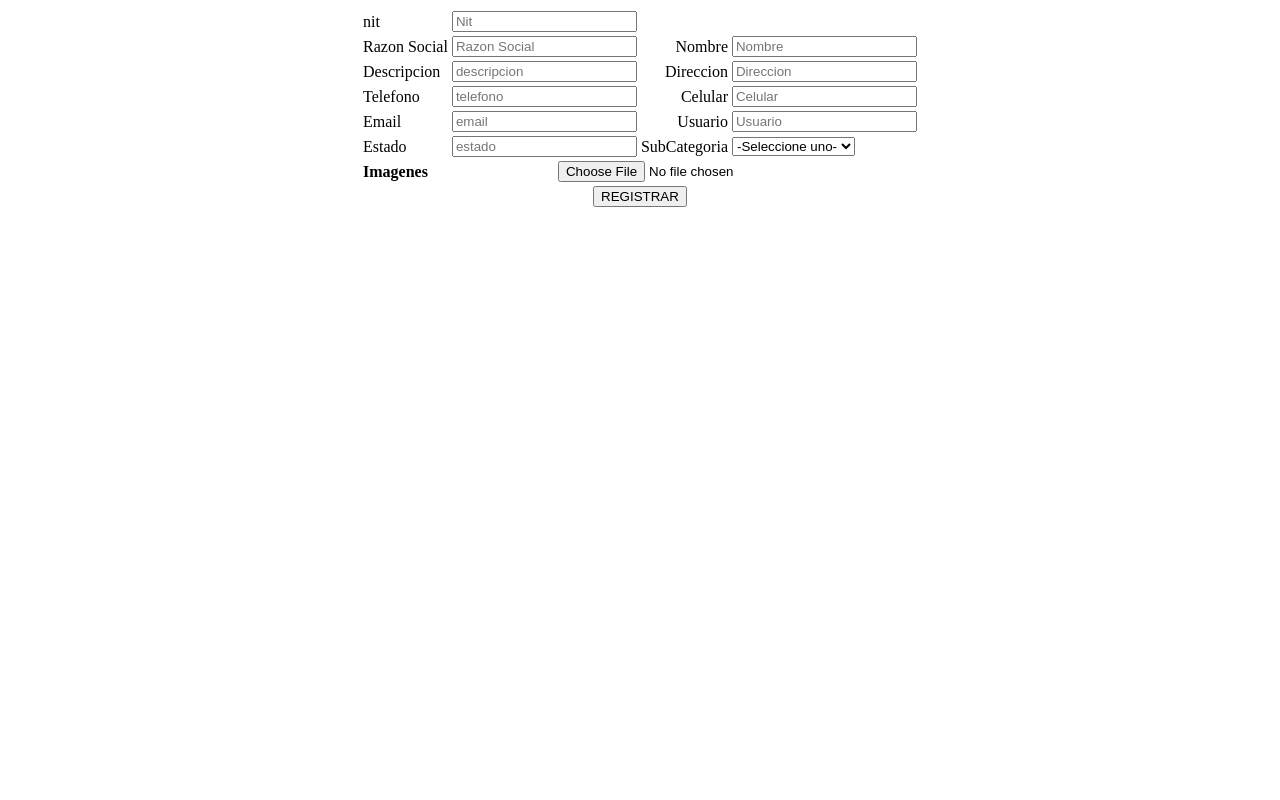
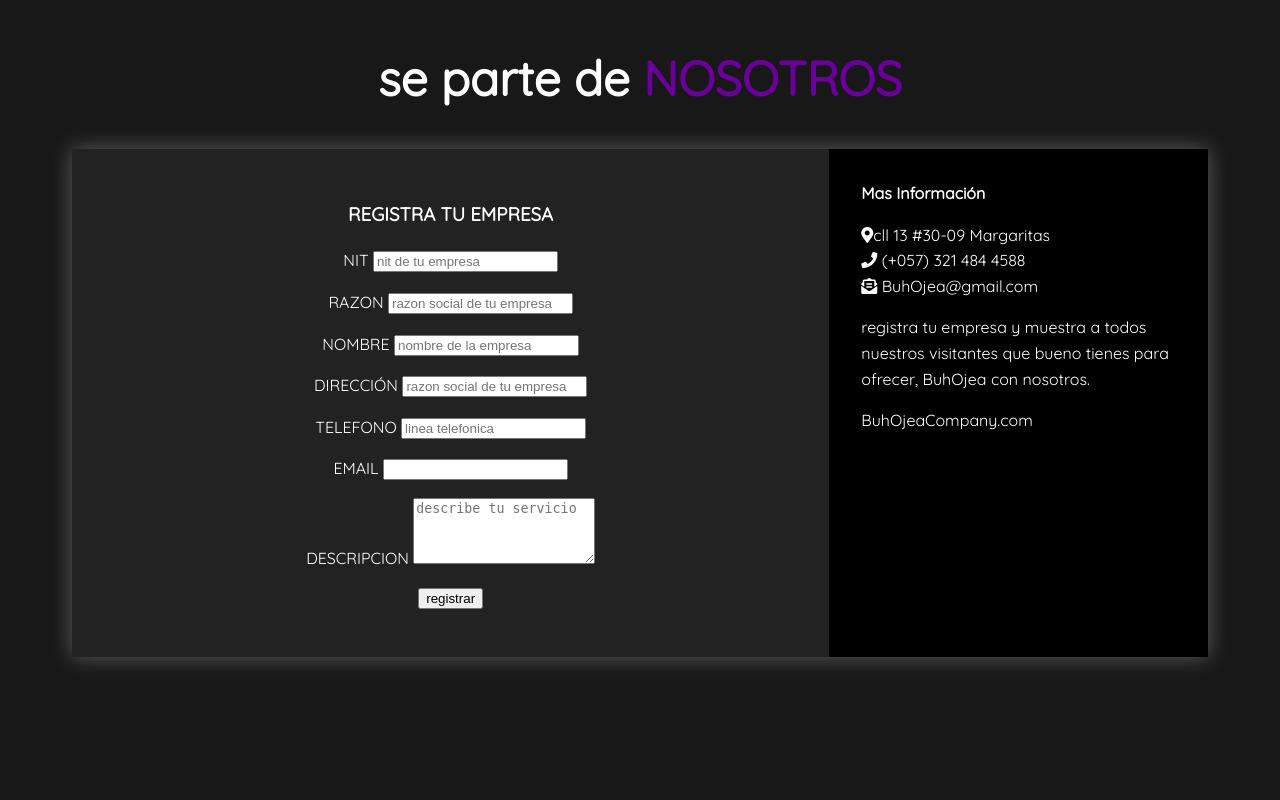
Before and after one commit to rram1217/directorio, a PHP site: page /vista/empresas.html in a window 1280 px wide. Run offline with PHP 8.4, Linux system fonts and the light colour scheme; some libraries are stand-ins or nearby versions.

Commit message:
Empresa html y back

```diff
--- /dev/null
+++ b/vista/MAIN.CSS
@@ -0,0 +1,119 @@
+{
+    box-sizing: border-box;
+}
+
+body {
+    background: #181818;
+    color: #fff;
+    line-height: 1.6;
+    font-family: 'Quicksand', sans-serif;
+    padding: 0 1.5em;
+}
+
+.container {
+    max-width: 1170px;
+    margin-left: auto;
+    margin-right: auto;
+    padding: 1.5em;
+}
+
+ul {
+    list-style: none;
+    padding: 0;
+}
+
+.logo {
+    text-align: center;
+    font-size: 3em;
+}
+
+.logo span {
+    color: #680099;
+}
+
+.contact-wrapper {
+    box-shadow: 0 0 20px 0 rgba(255, 255, 255, .3);
+}
+
+.contact-wrapper >
+ {
+    padding: 1em;
+}
+
+.contact-form {
+    background: #222222;
+}
+
+.contact-form form {
+    display: grid;
+    grid-template-columns: 1fr 1fr;
+}
+
+.contact-form form label {
+    display: block;
+}
+
+.contact-form form p {
+    margin: 0;
+    padding: 1em;
+}
+
+.contact-form form .block {
+    grid-column: 1 / 3;
+}
+
+.contact-form form button,
+.contact-form form input,
+.contact-form form textarea {
+    width: 100%;
+    padding: .25em;
+    border: none;
+    background: none;
+    outline: none;
+    color: #fff;
+    border-bottom: 1px solid #d63031;
+}
+
+.contact-form form button {
+    background: #B70E21;
+    border: 0;
+    text-transform: uppercase;
+    padding: 1em;
+}
+
+.contact-form form button:hover,
+.contact-form form button:focus {
+    background: #d63031;
+    color: #fff;
+    transition: background-color 1s ease-out;
+    outline: 0;
+}
+
+/* CONTACT INFO */
+.contact-info {
+    background: #000;
+}
+
+.contact-info h4, .contact-info ul, .contact-info p {
+    text-align: center;
+    margin: 0 0 1rem 0;
+}
+
+/* LARGE SIZE */
+@media(min-width: 700px) {
+    body {
+        padding: 0 4em;
+    }
+    .contact-wrapper {
+        display: grid;
+        grid-template-columns: 2fr 1fr;
+    }
+    .contact-wrapper > * {
+        padding: 2em;
+    }
+    .contact-info h4,
+    .contact-info ul,
+    .contact-info p {
+        text-align: left;
+    }
+}
--- a/vista/empresas.html
+++ b/vista/empresas.html
@@ -1,49 +1,104 @@
 <div align="center">
-<table class="verde" cellspacing=2 style="background-color:rgb(255, 255, 255, 0.4);">
-	<form class="form-horizontal" method="POST" action="..." enctype="multipart/form-data" autocomplete="off" target="_self">
-			<div align="center">
+    <table class="verde" cellspacing=2 style="background-color:rgba(255, 255, 255, 0.4);">
+        <form class="form-horizontal" method="POST" action="..." enctype="multipart/form-data" autocomplete="off"
+              target="_self">
+            <div align="center">
+                <!DOCTYPE html>
+                <html lang="en">
+                <head>
+                    <meta charset="UTF-8">
+                    <meta name="viewport" content="width=device-width, initial-scale=1.0">
+                    <meta http-equiv="X-UA-Compatible" content="ie=edge">
+                    <title>FORMULARIO INSCRIPCION DE EMPRESAS</title>
+                    <link rel="stylesheet" href="main.css">
+                    <!-- GOOGLE FONTs tipo de letra -->
+                    <link href="https://fonts.googleapis.com/css?family=Quicksand" rel="stylesheet">
+                    <!-- FONT AWESOME iconos-->
+                    <link rel="stylesheet" href="https://use.fontawesome.com/releases/v5.8.1/css/all.css"
+                          integrity="sha384-50oBUHEmvpQ+1lW4y57PTFmhCaXp0ML5d60M1M7uH2+nqUivzIebhndOJK28anvf"
+                          crossorigin="anonymous">
+                    <!-- ANIMATE CSS -->
+                    <link rel="stylesheet"
+                          href="https://cdnjs.cloudflare.com/ajax/libs/animate.css/3.7.0/animate.min.css">
+                </head>
+                <body>
+                <div align="center">
+                    <table class="verde" cellspacing=2 style="background-color:rgba(255, 255, 255, 0.4);">
+                        <form class="form-horizontal" method="POST" action="..." enctype="multipart/form-data"
+                              autocomplete="off"
+                              target="_self">
+                            <div align="center">
+                                <div class="content">
+                                    <h1 class="logo">se parte de <span>NOSOTROS</span></h1>
+                                    <div class="contact-wrapper animated bounceInUp">
+                                        <div class="contact-form">
+                                            <h3>REGISTRA TU EMPRESA </h3>
+                                            <form action="">
+                                                <p>
+                                                    <label for="nit">NIT</label>
+                                                    <input id="nit" type="number" name="nit"
+                                                           placeholder="nit de tu empresa" required>
+                                                </p>
+                                                <p>
+                                                    <label for="razon">RAZON</label>
+                                                    <input id="razon" type="text" name="razon"
+                                                           placeholder="razon social de tu empresa"
+                                                           required>
+                                                </p>
+                                                <p>
+                                                    <label for="nombre1">NOMBRE</label>
+                                                    <input id="nombre1" type="text" name="nombre" placeholder="nombre de la empresa" required>
+                                                </p>
 
-			<tr><td align="left"><SIZE=6>nit</SIZE=6></td>
-				<td	align="center" colspan=6><input id="nit" type="number" class="form-control" name="nit" placeholder="Nit" required></td>
-			</tr>
+                                                <p>
+                                                    <label for="direccion">DIRECCIÓN</label>
+                                                    <input id="direccion" type="text" name="razon"
+                                                           placeholder="razon social de tu empresa" required="">
+                                                </p>
+                                                <p>
+                                                    <label for="telefono">TELEFONO</label>
+                                                    <input id="telefono" type="number" name="telefono"
+                                                           placeholder="linea telefonica"
+                                                           required="">
+                                                </p>
+                                                <p>
+                                                    <label for="email">EMAIL</label>
+                                                    <input id="email" type="Email" name="affair" required="">
+                                                </p>
 
-			<tr><td align="left"><SIZE=6>Razon Social</SIZE=6></td>
-				<td	align="center" colspan=6><input id="razon" type="varchar" class="form-control" name="razon" placeholder="Razon Social" required></td>
-				<td align="right">Nombre</td>
-		 		<td	align="center" colspan=6><input id="nombre" type="varchar" class="form-control" name="nombre" placeholder="Nombre" required></td>
-			</tr>
-  			<tr><td align="left"><SIZE=6>Descripcion</SIZE=6></td>
-				<td	align="center" colspan=6><input id="descripcion" type="text" class="form-control" name="descripcion" value="" placeholder="descripcion" required></td>
-				<td align="right"><size=6>Direccion</size=6></td>
-		 		<td	align="right" colspan=6><input id="direccion" type="varchar" class="form-control" name="direccion" placeholder="Direccion" required></td>
-			</tr>
-			<tr><td align="left"><SIZE=6>Telefono</SIZE=6></td>
-				<td	align="center" colspan=6><input id="telefono" type="number" class="form-control" name="telefono" placeholder="telefono" required></td>
-				<td align="right">Celular</td>
-		 		<td	align="center" colspan=6><input id="celular" type="number" class="form-control" name="celular" placeholder="Celular" required></td>
-			<tr>
-				<td align="left"><SIZE=6>Email</SIZE=6></td>
-				<td	align="center" colspan=6><input id="email" type="email" class="form-control" name="email" placeholder="email" ></td>
-				<td align="right">Usuario</td>
-		 		<td	align="center" colspan=6><input id="usuario" type="text" class="form-control" name="usuario" placeholder="Usuario" required></td>
-		 	</tr>
-
-			<tr><td align="left"><SIZE=6>Estado</SIZE=6></td>
-				<td	align="center" colspan=6><input id="estado" type="text" class="form-control" name="estado" placeholder="estado" required></td>
-				<td align="right">SubCategoria</td>
-				<td><select name="subcategoria" id="subcategoria" class="form-control">
-				<option value="">-Seleccione uno-</option>
-					<?php
-    				$RSInv=$mysqli->query("SELECT * FROM subcategoria");
-      				while($vInv=mysqli_fetch_array($RSInv)){
-    				?>
-    			<option value="<?php echo $vInv['subcategoria_id']; ?>"><?php echo $vInv['nombre_subcategoria']; }?></option>
-				</select></td>
-			</tr>
-			<tr><th align="left"><size=6>Imagenes</size=6></th>
-				<td colspan="15"><center><input type="file" name="imagenes" id="imagenes" class="form-control"></center></td></tr>
-
-			<tr><th colspan=12><a><center><input type="submit" class="btn btn-success" name="registrar" value="REGISTRAR"></center></a></th></tr>
-	</form>
-</table>
+                                                <p class="block">
+                                                    <label>DESCRIPCION</label>
+                                                    <textarea id="descripcion" name="descripcion" rows="4"
+                                                              placeholder="describe tu servicio"></textarea>
+                                                </p>
+                                                <p class="block">
+                                                    <button>
+                                                        registrar
+                                                    </button>
+                                                </p>
+                                            </form>
+                                        </div>
+                                        <div class="contact-info">
+                                            <h4>Mas Información</h4>
+                                            <ul>
+                                                <li><i class="fas fa-map-marker-alt"></i>cll 13 #30-09 Margaritas</li>
+                                                <li><i class="fas fa-phone"></i> (+057) 321 484 4588</li>
+                                                <li><i class="fas fa-envelope-open-text"></i> BuhOjea@gmail.com</li>
+                                            </ul>
+                                            <p>registra tu empresa y muestra a todos nuestros visitantes que bueno
+                                                tienes para ofrecer,
+                                                BuhOjea con nosotros.</p>
+                                            <p>BuhOjeaCompany.com</p>
+                                        </div>
+                                    </div>
+                                </div>
+                            </div>
+                        </form>
+                    </table>
+                </div>
+                </body>
+                </html>
+            </div>
+        </form>
+    </table>
 </div>
```
Also changed, not shown: controlador/DB/directorio.sql (+4 -12 lines), controlador/RegisEmpresas.php (+18 -44 lines), vista/empresas.php (added, +13 -0 lines), vista/inicio.html (+9 -19 lines), vista/usuarios.html (+1 -8 lines).
